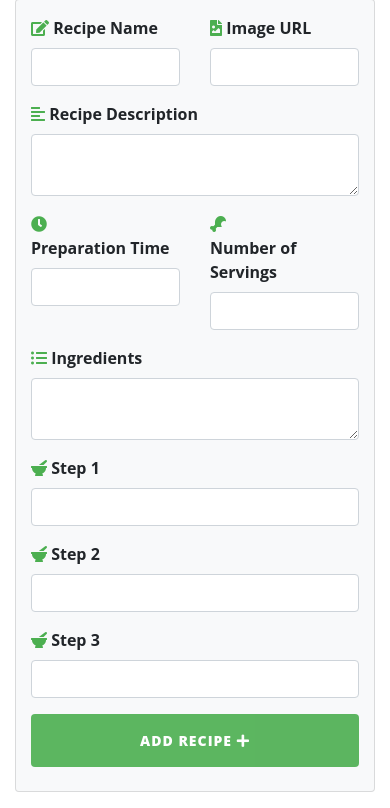
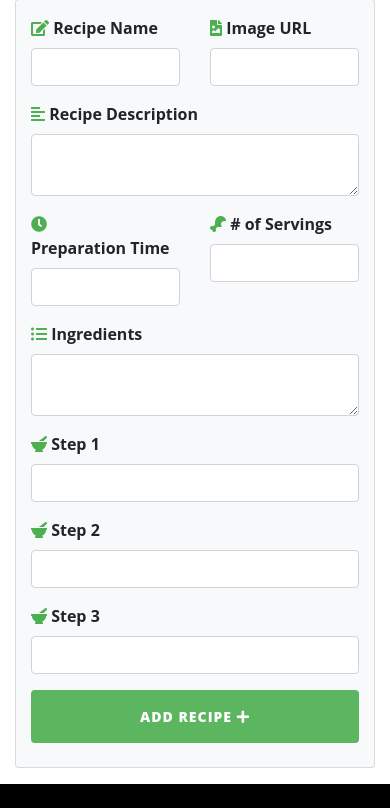
Before and after one commit to ZahraSadiq/Milestone3_HouseofMasala, a Flask app: page /addrecipe in a window 390 px wide. Shown: the part 145-953 px from the top of the page. Run offline with Flask 2, Linux system fonts and the light colour scheme; some libraries are stand-ins or nearby versions.

Commit message:
Shortened add recip & edit recipe form texts to stop field from jumping on mobile

```diff
--- a/templates/addrecipe.html
+++ b/templates/addrecipe.html
@@ -43,7 +43,7 @@
             <!-- Recipe Yield -->
                 <div class="col-6">
                     <i class="fas fa-drumstick-bite form-icon"></i>
-                    <label for="recipe_servings" class="form-label"><strong>Number of Servings</strong></label>
+                    <label for="recipe_servings" class="form-label"><strong># of Servings</strong></label>
                     <input type="text" class="form-control" id="recipe_servings" name="recipe_servings"
                     minlength="1" maxlength="50" required>
                 </div>
--- a/templates/edit_recipe.html
+++ b/templates/edit_recipe.html
@@ -45,7 +45,7 @@
                 <!-- Recipe Yield -->
                 <div class="col-6">
                     <i class="fas fa-drumstick-bite form-icon"></i>
-                    <label for="recipe_servings" class="form-label"><strong>Number of Servings</strong></label>
+                    <label for="recipe_servings" class="form-label"><strong># of Servings</strong></label>
                     <input type="text" class="form-control" id="recipe_servings" name="recipe_servings"
                         value="{{ recipe.recipe_servings }}" minlength="1" maxlength="50" required>
                 </div>
```
